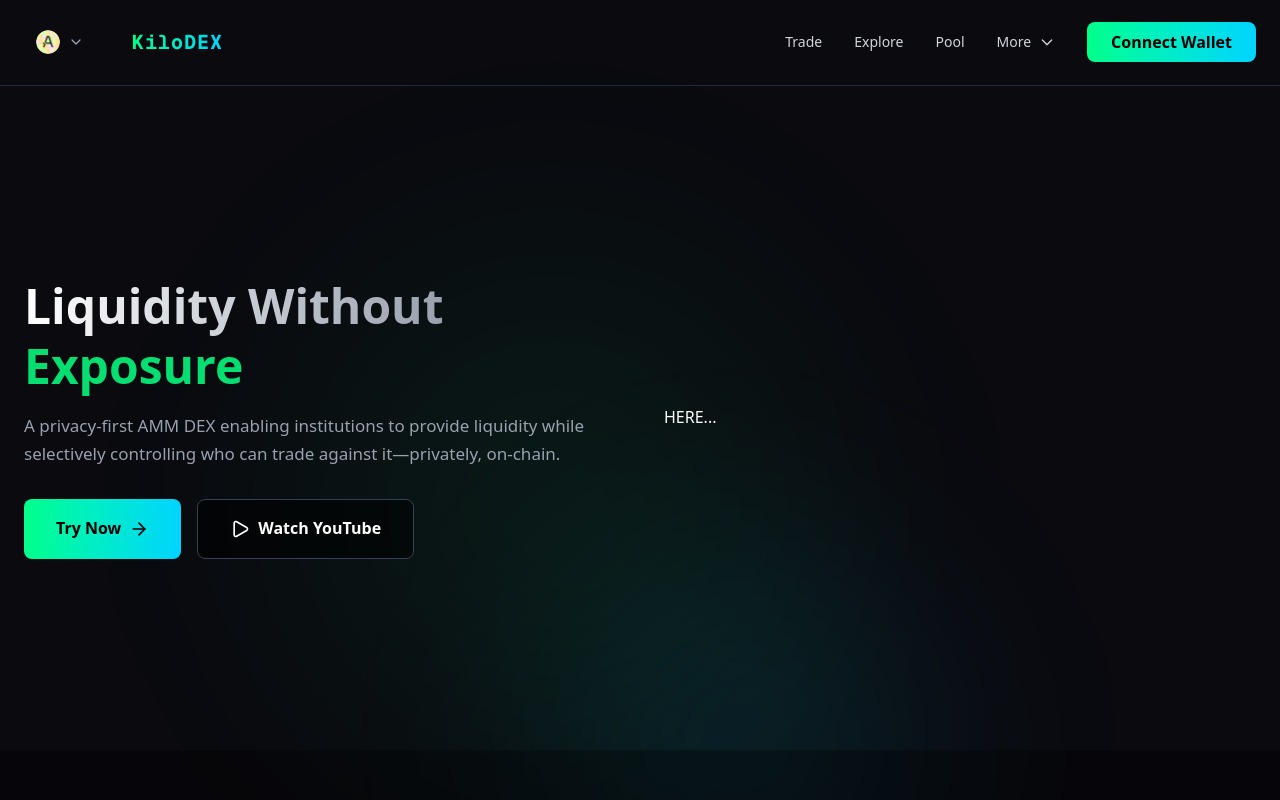
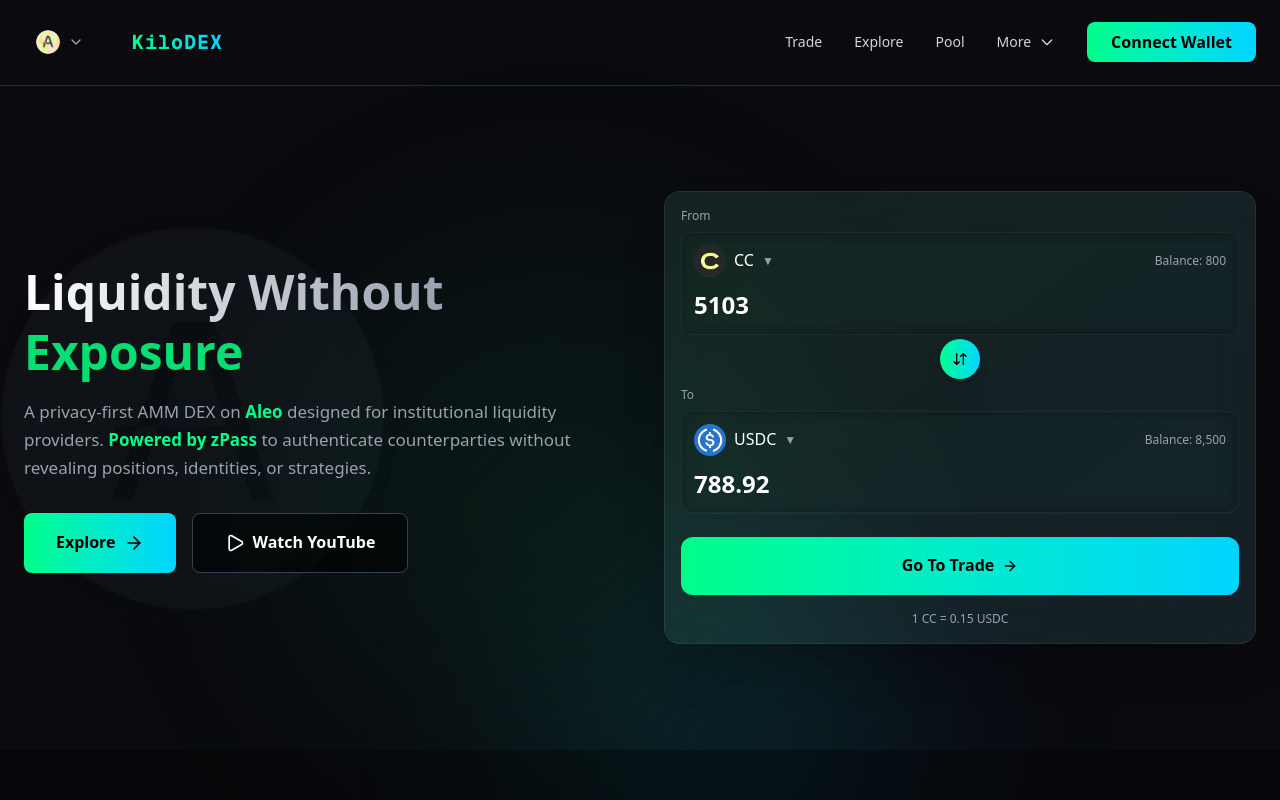
Before and after one commit to pisuthd/kilodex, a Next.js app in the folder frontend/: page / in a window 1280 px wide. Shown: the top 800 px of the page. Built offline with nearby package versions, Linux system fonts and the light colour scheme.

Commit message:
feat(frontend): add swap interface illustration to the hero section

```diff
--- a/frontend/components/Home/Hero.tsx
+++ b/frontend/components/Home/Hero.tsx
@@ -4,11 +4,34 @@
 import { ArrowRight, Play } from 'lucide-react';
 import Link from 'next/link';
 import Image from 'next/image';
+import { useRouter } from 'next/navigation';
+import SwapInterface from '@/components/SwapInterface';
 
 const Hero = () => {
+    const router = useRouter();
 
     return (
         <div className="relative flex items-center justify-center overflow-hidden">
+            {/* Background Blockchain Icon - Left Side */}
+            <div className="absolute left-0 top-1/2 transform -translate-y-1/2 pointer-events-none lg:block hidden">
+                <motion.div
+                    initial={{ opacity: 0, scale: 0.8, x: -50 }}
+                    animate={{ opacity: 0.15, scale: 1, x: 0 }}
+                    transition={{ duration: 1, ease: "easeOut", delay: 0.3 }}
+                    className="relative"
+                >
+                    <Image
+                        src="/aleo-icon.png"
+                        alt="Powered by Aleo"
+                        width={400}
+                        height={400}
+                        className="w-64 h-64 lg:w-96 lg:h-96 opacity-20"
+                        style={{ filter: 'brightness(1.5) contrast(0.8)' }}
+                    />
+                    <div className="absolute inset-0 bg-gradient-to-r from-[#00ff88]/10 to-[#00d4ff]/10 rounded-full blur-xl"></div>
+                </motion.div>
+            </div>
+
             <div className="relative z-10 w-full max-w-7xl mx-auto px-6 py-8">
                 <div className="grid lg:grid-cols-2 gap-12 items-center min-h-[600px]">
                     {/* Left Side - Hero Text */}
@@ -39,7 +62,7 @@
                                 transition={{ delay: 0.4 }}
                                 className="text-base sm:text-[17px]  text-gray-400 leading-relaxed"
                             >
-                                A privacy-first AMM DEX enabling institutions to provide liquidity while selectively controlling who can trade against it—privately, on-chain.
+                                A privacy-first AMM DEX on <span className="text-[#00ff88] font-semibold">Aleo</span> designed for institutional liquidity providers. <span className="text-[#00ff88] font-semibold">Powered by zPass</span> to authenticate counterparties without revealing positions, identities, or strategies.
                             </motion.p>
                         </div>
 
@@ -50,10 +73,10 @@
                             className="flex flex-col sm:flex-row gap-4"
                         >
                             <button
-                                onClick={() => console.log("Try Live Terminal")}
+                                onClick={() => router.push('/explore')}
                                 className="px-8 py-4 bg-gradient-to-r from-[#00ff88] to-[#00d4ff] text-black font-bold rounded-lg hover:shadow-lg hover:shadow-[#00ff88]/50 transition-all flex items-center justify-center group"
                             >
-                                Try Now
+                                Explore
                                 <ArrowRight className="w-5 h-5 ml-2 group-hover:translate-x-1 transition-transform" />
                             </button>
                             <Link
@@ -92,15 +115,8 @@
                         </motion.div> */}
                     </motion.div>
 
-                    {/* Right Side - Interactive Terminal */}
-                    <motion.div
-                        initial={{ opacity: 0, x: 50 }}
-                        animate={{ opacity: 1, x: 0 }}
-                        transition={{ duration: 0.8, delay: 0.3 }}
-                        className="relative"
-                    >
-                        HERE...
-                    </motion.div>
+                    {/* Right Side - Swap Interface */}
+                    <SwapInterface />
                 </div>
             </div>
 
--- a/frontend/components/Home/index.tsx
+++ b/frontend/components/Home/index.tsx
@@ -2,13 +2,14 @@
 
 import Hero from "./Hero"
 import CriticalQuestion from "./CriticalQuestion"
+import HowItWorks from "../HowItWorks"
 
 const HomeContainer = () => {
     return (
         <div className="min-h-screen bg-[#0a0a0f] text-white">
              <Hero />
-            <CriticalQuestion />{/*
-            <HowItWorks />
+            <CriticalQuestion />
+            <HowItWorks />{/*
             <ComparisonTable />
             <WhatKiloRailsEnables />
             <FinalQA /> */}
--- /dev/null
+++ b/frontend/components/SwapInterface/index.tsx
@@ -0,0 +1,210 @@
+"use client"
+
+import { useState, useEffect } from 'react'
+import { motion } from 'framer-motion'
+import { ArrowDownUp, TrendingUp, ArrowRight } from 'lucide-react'
+import { useRouter } from 'next/navigation'
+import Image from 'next/image'
+
+interface Token {
+  symbol: string
+  name: string
+  icon: string
+  balance: string
+  price: number
+  isStablecoin?: boolean
+}
+
+const tokens: Token[] = [
+  { symbol: 'USDT', name: 'Tether', icon: '/usdt-icon.svg', balance: '10,000', price: 1.0, isStablecoin: true },
+  { symbol: 'USDC', name: 'USD Coin', icon: '/usdc-icon.png', balance: '8,500', price: 1.0, isStablecoin: true },
+  { symbol: 'ALEO', name: 'Aleo', icon: '/aleo-icon.png', balance: '1,500', price: 0.1108 },
+  { symbol: 'NIGHT', name: 'Midnight', icon: '/midnight-icon.svg', balance: '2,000', price: 0.05910 },
+  { symbol: 'CC', name: 'Canton', icon: '/canton-icon.png', balance: '800', price: 0.1546 },
+]
+
+const SwapInterface = () => {
+  const router = useRouter()
+  const [fromToken, setFromToken] = useState(tokens[2]) // Start with ALEO
+  const [toToken, setToToken] = useState(tokens[0]) // Start with USDT
+  const [fromAmount, setFromAmount] = useState('1000')
+  const [isAnimating, setIsAnimating] = useState(false)
+
+  // Calculate to amount based on real prices
+  const calculateToAmount = (from: Token, to: Token, amount: string) => {
+    const fromValue = parseFloat(amount) * from.price
+    const result = fromValue / to.price
+    return result.toFixed(2).replace(/\B(?=(\d{3})+(?!\d))/g, ',')
+  }
+
+  const [toAmount, setToAmount] = useState(calculateToAmount(fromToken, toToken, fromAmount))
+
+  // Auto-animation cycle
+  useEffect(() => {
+    const interval = setInterval(() => {
+      if (!isAnimating) {
+        const nonStablecoins = tokens.filter(t => !t.isStablecoin)
+        const stablecoins = tokens.filter(t => t.isStablecoin)
+
+        // Alternate between: token->stablecoin and stablecoin->token
+        const fromStable = Math.random() > 0.5
+        const randomFrom = fromStable
+          ? stablecoins[Math.floor(Math.random() * stablecoins.length)]
+          : nonStablecoins[Math.floor(Math.random() * nonStablecoins.length)]
+        const randomTo = fromStable
+          ? nonStablecoins[Math.floor(Math.random() * nonStablecoins.length)]
+          : stablecoins[Math.floor(Math.random() * stablecoins.length)]
+
+        if (randomFrom.symbol !== randomTo.symbol) {
+          setFromToken(randomFrom)
+          setToToken(randomTo)
+          const amount = fromStable
+            ? (Math.random() * 500 + 100).toFixed(0)
+            : (Math.random() * 5000 + 1000).toFixed(0)
+          setFromAmount(amount)
+          setToAmount(calculateToAmount(randomFrom, randomTo, amount))
+        }
+      }
+    }, 4000)
+
+    return () => clearInterval(interval)
+  }, [isAnimating])
+
+  // Update toAmount when tokens or fromAmount change
+  useEffect(() => {
+    if (!isAnimating) {
+      setToAmount(calculateToAmount(fromToken, toToken, fromAmount))
+    }
+  }, [fromToken, toToken, fromAmount, isAnimating])
+
+  const handleSwap = () => {
+    // Navigate to trade page
+    router.push('/trade')
+  }
+
+  const switchTokens = () => {
+    const temp = fromToken
+    setFromToken(toToken)
+    setToToken(temp)
+    setIsAnimating(true)
+    setTimeout(() => setIsAnimating(false), 300)
+  }
+
+  return (
+    <motion.div
+      initial={{ opacity: 0, x: 50 }}
+      animate={{ opacity: 1, x: 0 }}
+      transition={{ duration: 0.8, delay: 0.3 }}
+      className="relative"
+    >
+      {/* Glass morphism container */}
+      <div className="relative bg-white/5 backdrop-blur-xl border border-white/10 rounded-2xl p-4 shadow-2xl">
+        {/* Gradient glow effect */}
+        <div className="absolute inset-0 bg-gradient-to-br from-[#00ff88]/10 to-[#00d4ff]/10 rounded-2xl opacity-50"></div>
+
+        {/* Content */}
+        <div className="relative z-10">
+          {/* From token */}
+          <div className="mb-3">
+            <label className="text-xs text-gray-400 mb-2 block">From</label>
+            <div className="bg-black/30 backdrop-blur-sm border border-white/5 rounded-xl p-3 hover:border-white/10 transition-all">
+              <div className="flex items-center justify-between mb-3">
+                <button
+                  className="flex items-center gap-2 hover:scale-105 transition-transform"
+                  onClick={() => setIsAnimating(true)}
+                >
+                  <div className="w-8 h-8 bg-white/10 rounded-full overflow-hidden">
+                    <Image
+                      src={fromToken.icon}
+                      alt={fromToken.symbol}
+                      width={32}
+                      height={32}
+                      className="w-full h-full object-cover"
+                    />
+                  </div>
+                  <span className="text-white font-medium">{fromToken.symbol}</span>
+                  <span className="text-gray-400 text-xs">▼</span>
+                </button>
+                <span className="text-xs text-gray-400">Balance: {fromToken.balance}</span>
+              </div>
+              <input
+                type="text"
+                value={fromAmount}
+                onChange={(e) => setFromAmount(e.target.value)}
+                className="w-full bg-transparent text-2xl font-bold text-white outline-none"
+                onFocus={() => setIsAnimating(true)}
+                onBlur={() => setIsAnimating(false)}
+              />
+            </div>
+          </div>
+
+          {/* Switch button */}
+          <div className="flex justify-center -my-2">
+            <motion.button
+              whileHover={{ scale: 1.1 }}
+              whileTap={{ scale: 0.9 }}
+              onClick={switchTokens}
+              className="bg-gradient-to-r from-[#00ff88] to-[#00d4ff] p-3 rounded-full shadow-lg hover:shadow-[#00ff88]/50 transition-all"
+            >
+              <ArrowDownUp className="w-4 h-4 text-black" />
+            </motion.button>
+          </div>
+
+          {/* To token */}
+          <div className="mb-6 mt-4">
+            <label className="text-xs text-gray-400 mb-2 block">To</label>
+            <div className="bg-black/30 backdrop-blur-sm border border-white/5 rounded-xl p-3 hover:border-white/10 transition-all">
+              <div className="flex items-center justify-between mb-3">
+                <button
+                  className="flex items-center gap-2 hover:scale-105 transition-transform"
+                  onClick={() => setIsAnimating(true)}
+                >
+                  <div className="w-8 h-8 bg-white/10 rounded-full overflow-hidden">
+                    <Image
+                      src={toToken.icon}
+                      alt={toToken.symbol}
+                      width={32}
+                      height={32}
+                      className="w-full h-full object-cover"
+                    />
+                  </div>
+                  <span className="text-white font-medium">{toToken.symbol}</span>
+                  <span className="text-gray-400 text-xs">▼</span>
+                </button>
+                <span className="text-xs text-gray-400">Balance: {toToken.balance}</span>
+              </div>
+              <input
+                type="text"
+                value={toAmount}
+                onChange={(e) => setToAmount(e.target.value)}
+                className="w-full bg-transparent text-2xl font-bold text-white outline-none"
+                onFocus={() => setIsAnimating(true)}
+                onBlur={() => setIsAnimating(false)}
+              />
+            </div>
+          </div>
+
+          {/* Swap button */}
+          <motion.button
+            whileHover={{ scale: 1.02 }}
+            whileTap={{ scale: 0.98 }}
+            onClick={handleSwap}
+            className="w-full bg-gradient-to-r from-[#00ff88] to-[#00d4ff] text-black font-bold rounded-xl py-4   transition-all flex items-center justify-center gap-2"
+          >
+            Go To Trade
+            <ArrowRight className="w-4 h-4" />
+          </motion.button>
+
+          {/* Price info */}
+          <div className="mt-4 text-center">
+            <p className="text-xs text-gray-400">
+              1 {fromToken.symbol} = {(parseFloat(toAmount.replace(/,/g, '')) / parseFloat(fromAmount)).toFixed(2)} {toToken.symbol}
+            </p>
+          </div>
+        </div>
+      </div>
+    </motion.div>
+  )
+}
+
+export default SwapInterface
```
Also changed, not shown: frontend/public/usdc-icon.png (added), frontend/public/usdt-icon.svg (added).
